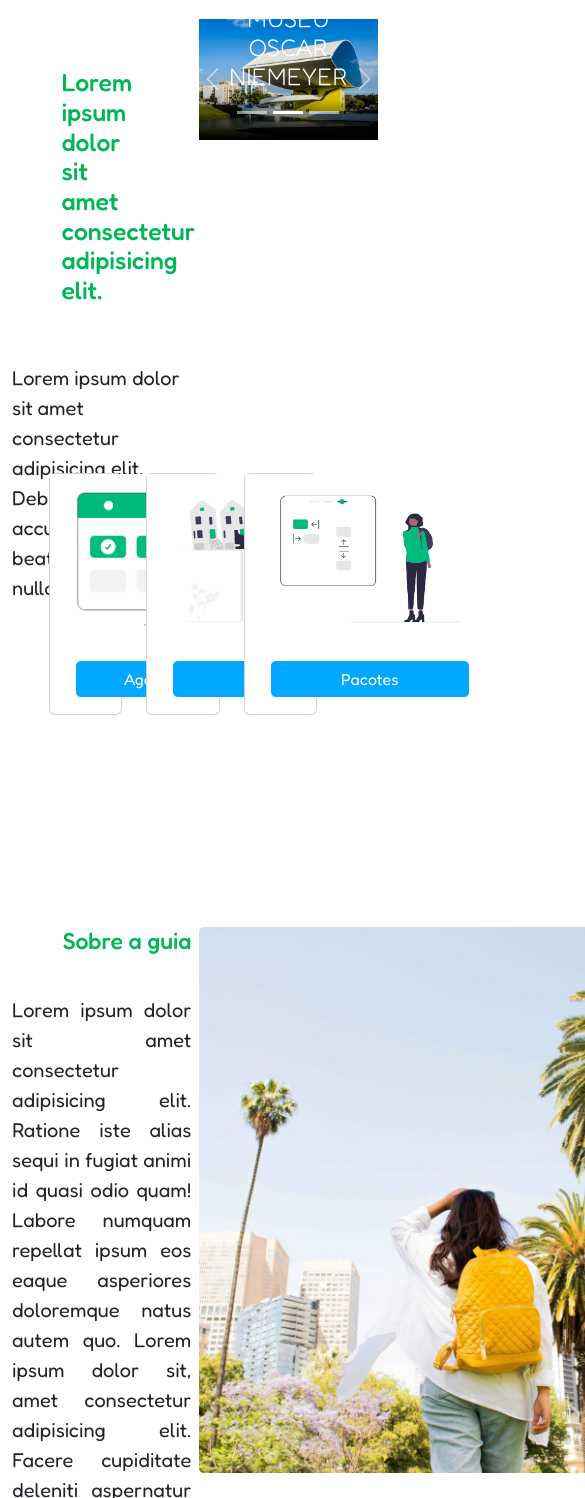
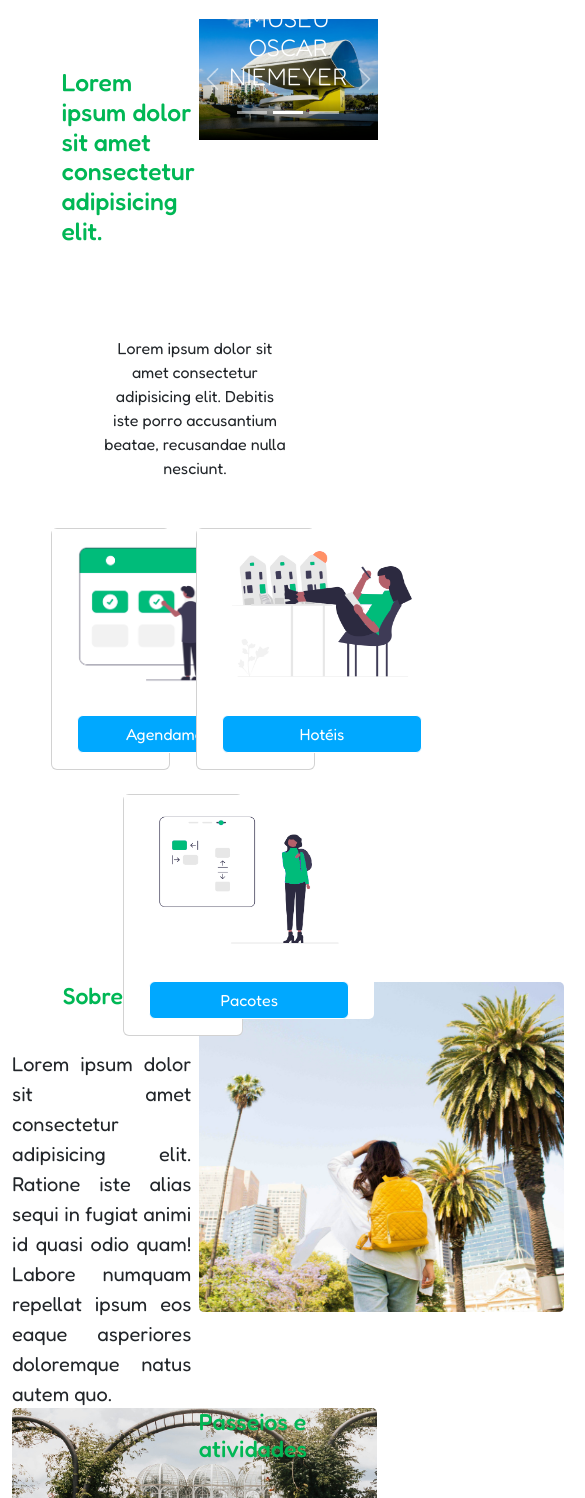
Before and after one commit to endxff/Banzai-Turismo, a plain HTML site: page index.html in a window 390 px wide. Shown: the part 90-1588 px from the top of the page, 585 px wide, since content can reach past the window. Drawn offline with Linux system fonts and the light colour scheme.

Commit message:
Display tablet

```diff
--- a/index.html
+++ b/index.html
@@ -79,9 +79,9 @@
                         </div>
                     </div>
                 </div>
-                <div class="text">
-                    <p class="p2">Lorem ipsum dolor sit amet consectetur adipisicing elit. Debitis iste porro accusantium beatae, recusandae nulla nesciunt.</p>
-                </div>
+            </div>
+            <div class="text">
+                <p class="p2">Lorem ipsum dolor sit amet consectetur adipisicing elit. Debitis iste porro accusantium beatae, recusandae nulla nesciunt.</p>
             </div>
             <div class="cartoes">
                 <div class="row">
@@ -125,7 +125,7 @@
                             <div class="conteudo-img imgMob">
                                 <img src="./img/sobre.png" alt="">
                             </div>
-                            <p class="pDesk">Lorem ipsum dolor sit amet consectetur adipisicing elit. Ratione iste alias sequi in fugiat animi id quasi odio quam! Labore numquam repellat ipsum eos eaque asperiores doloremque natus autem quo. Lorem ipsum dolor sit, amet consectetur adipisicing elit. Facere cupiditate deleniti aspernatur cum repellat veniam et corporis autem modi tenetur. Iusto, ullam est esse fuga autem non aliquid doloribus magnam.</p>
+                            <p class="pDesk">Lorem ipsum dolor sit amet consectetur adipisicing elit. Ratione iste alias sequi in fugiat animi id quasi odio quam! Labore numquam repellat ipsum eos eaque asperiores doloremque natus autem quo.</p>
                             <p class="pMob">Lorem ipsum dolor sit amet consectetur adipisicing elit. Hic, optio! Porro doloribus quam</p>
                             <button type="button" class="btn btn-secondary">Ver mais</button>
                         </div>
@@ -142,7 +142,7 @@
                             <div class="conteudo-img imgMob">
                                 <img src="./img/passeio.png" alt="">
                             </div>
-                            <p class="pDesk">Lorem ipsum, dolor sit amet consectetur adipisicing elit. Commodi odio porro placeat quam rem, perferendis blanditiis mollitia a expedita, at libero ipsa exercitationem voluptatibus quaerat saepe illum eaque? Illo, quas. Lorem ipsum dolor sit amet consectetur adipisicing elit. Incidunt consequatur hic, provident eveniet maiores at quod quae quibusdam nesciunt possimus fuga quia aut necessitatibus, aliquid modi quaerat, aspernatur nobis qui.</p>
+                            <p class="pDesk">Lorem ipsum dolor sit amet consectetur adipisicing elit. Ratione iste alias sequi in fugiat animi id quasi odio quam! Labore numquam repellat ipsum eos eaque asperiores doloremque natus autem quo.</p>
                             <p class="pMob">Lorem ipsum dolor sit amet consectetur adipisicing elit. Hic, optio! Porro doloribus quam</p>
                             <button type="button" class="btn btn-secondary">Ver mais</button>
                         </div>
@@ -153,7 +153,7 @@
                             <div class="conteudo-img imgMob">
                                 <img src="./img/personalizado.png" alt="">
                             </div>
-                            <p class="pDesk">Lorem ipsum dolor sit amet, consectetur adipisicing elit. Ut adipisci quo sunt suscipit harum cumque exercitationem facilis aspernatur maxime, officia corporis at deserunt aperiam minima reprehenderit et nostrum temporibus accusamus! Lorem ipsum dolor sit amet consectetur adipisicing elit. Aperiam, quaerat voluptas sapiente velit repellendus porro eligendi a dicta, pariatur facere recusandae mollitia. Beatae illo magni dignissimos, exercitationem deleniti minus praesentium!</p>
+                            <p class="pDesk">Lorem ipsum dolor sit amet consectetur adipisicing elit. Ratione iste alias sequi in fugiat animi id quasi odio quam! Labore numquam repellat ipsum eos eaque asperiores doloremque natus autem quo.</p>
                             <p class="pMob">Lorem ipsum dolor sit amet consectetur adipisicing elit. Hic, optio! Porro doloribus quam</p>
                             <button type="button" class="btn btn-secondary">Ver mais</button>
                         </div>
--- a/main.css
+++ b/main.css
@@ -331,3 +331,60 @@ footer:hover, footer a:hover {
         display: block;
     }
 }
+
+@media screen and (min-width: 377px) and (max-width: 769px) {
+    .container {
+        max-width: 	768px;
+    }
+
+    .chamada {
+        height: 100%;
+        margin-bottom: 2em;
+    }
+
+
+    .btn-secondary {
+        --bs-btn-active-bg: #006830;
+    }
+
+
+    .p1 {
+        display: none;
+    }
+
+    .text {
+        margin: 0 auto;
+    }
+
+    .p2 {
+        display: block;
+        width: 50%;
+        text-align: center;
+        margin: 0 auto;
+    }
+
+    .col-4 {
+        width: 49%;
+    }
+
+    .cartoes .row {
+        justify-content: space-evenly;
+    }
+
+    .row {
+        row-gap: 1.5em;
+    }
+
+    .conteudo li {
+        margin-bottom: 6em;
+    }
+
+    .imgDesk img {
+        width: 365px;
+        height: 330px;
+    }
+
+    #sobre, #roteiro, #passeio {
+        height: 330px;
+    }
+}
```
